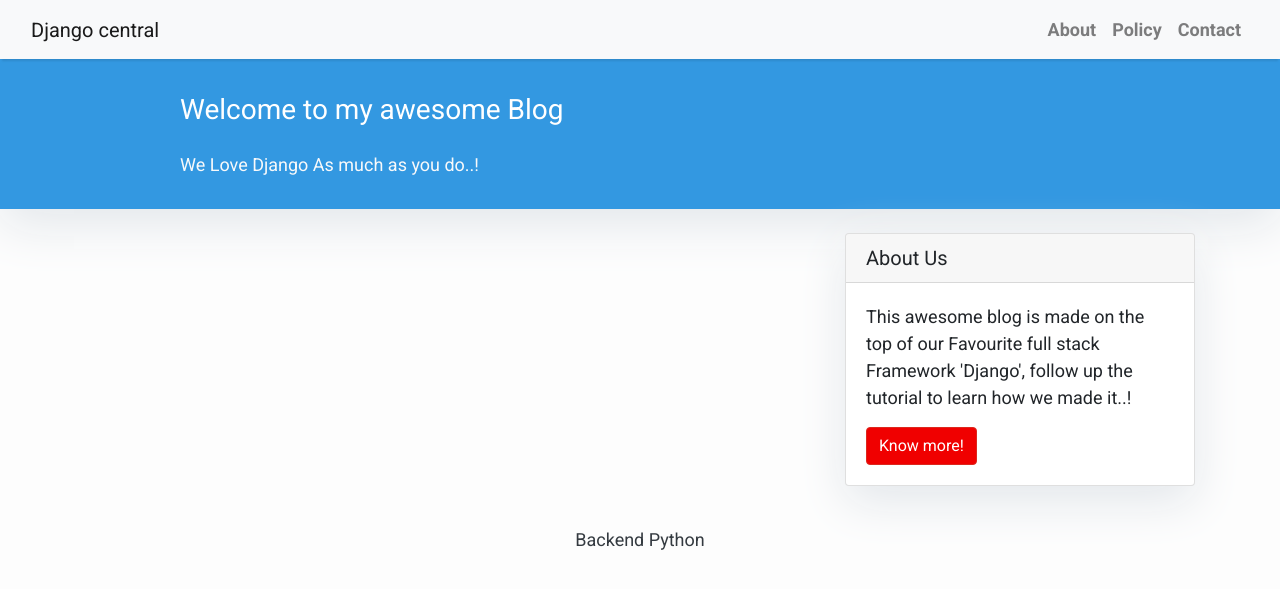
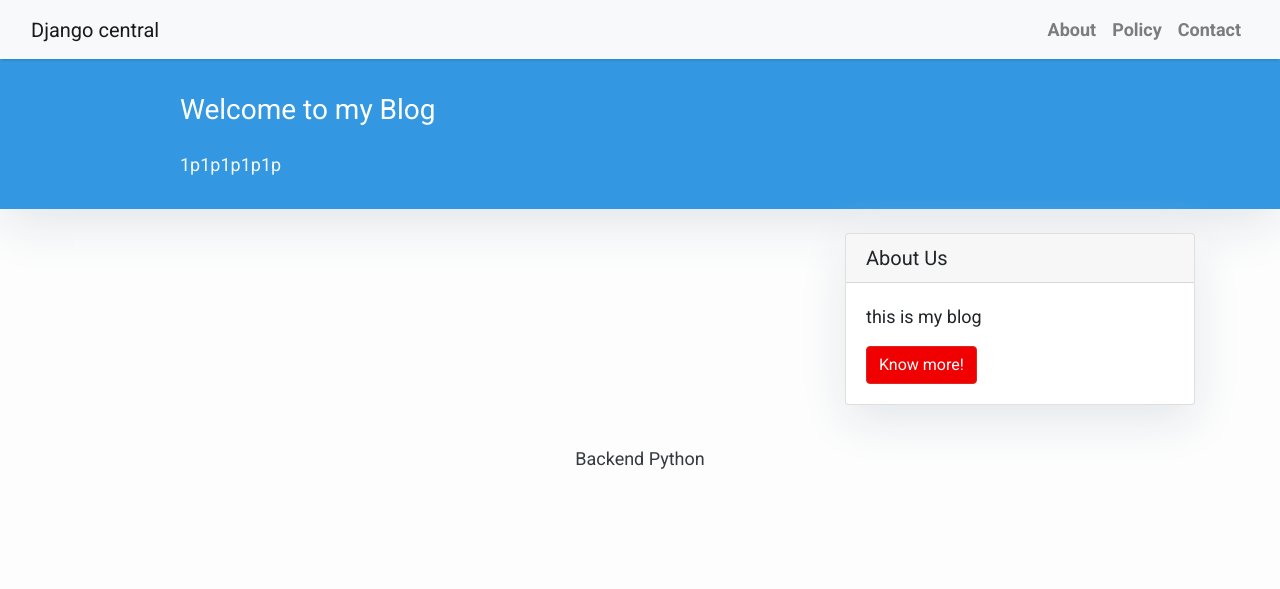
Before and after one commit to julianarm29/mysite2, a Django app: page / in a window 1280 px wide. Shown: the top 589 px of the page. Run offline with Django 5.2, Linux system fonts and the light colour scheme; data that the repository does not hold is empty; some libraries are stand-ins or nearby versions.

Commit message:
commit hello world

```diff
--- a/mysite/templates/index.html
+++ b/mysite/templates/index.html
@@ -22,8 +22,8 @@
         <div class="row">
             <div class=" col-md-8 col-md-10 mx-auto">
                 <div class="site-heading">
-                    <h3 class=" site-heading my-4 mt-3 text-white"> Welcome to my awesome Blog </h3>
-                    <p class="text-light">We Love Django As much as you do..! &nbsp
+                    <h3 class=" site-heading my-4 mt-3 text-white"> Welcome to my Blog </h3>
+                    <p class="text-light">1p1p1p1p1p
                     </p>
                 </div>
             </div>
--- a/mysite/templates/sidebar.html
+++ b/mysite/templates/sidebar.html
@@ -7,8 +7,7 @@
     <div class="card my-4">
         <h5 class="card-header">About Us</h5>
         <div class="card-body">
-            <p class="card-text"> This awesome blog is made on the top of our Favourite full stack Framework 'Django',
-                follow up the tutorial to learn how we made it..!</p>
+            <p class="card-text"> this is my blog</p>
             <a href="#" class="btn btn-danger">Know more!</a>
         </div>
     </div>
```
Also changed, not shown: mysite/tests/views/test_post.py (+1 -1 lines).
